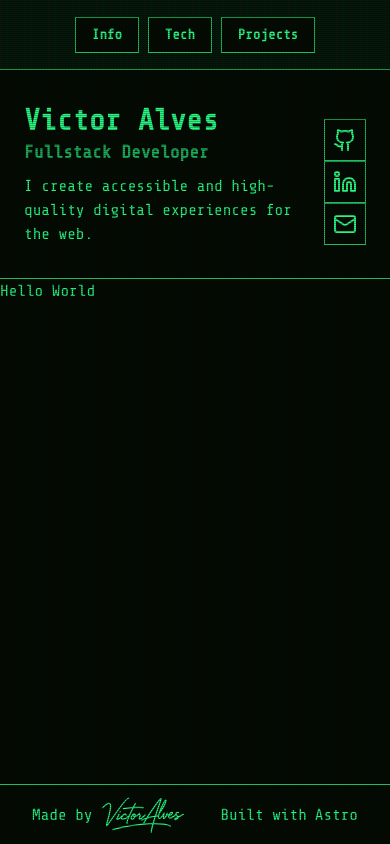
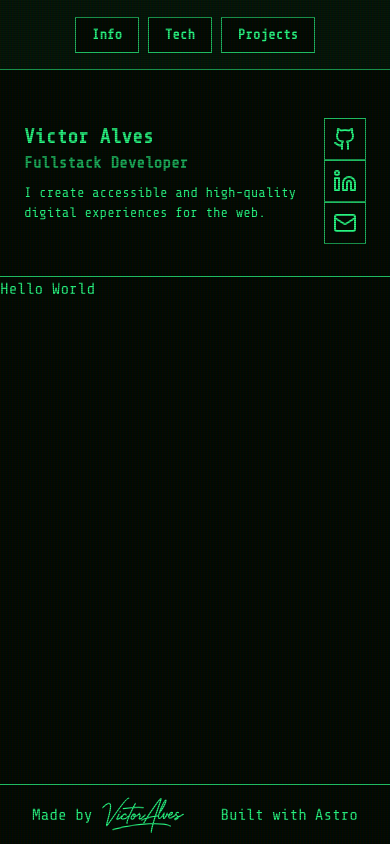
Before and after one commit to victoralvesf/portfolio, an Astro site: page / in a window 390 px wide. Built offline with nearby package versions, Linux system fonts and the light colour scheme; Astro itself is replaced by a stand-in of ours.

Commit message:
chore: add pixel art avatar

```diff
--- a/src/layouts/info.astro
+++ b/src/layouts/info.astro
@@ -28,7 +28,7 @@ const socials = [
     class="hidden min-w-full aspect-square bg-foreground/10 md:block border-4 border-border/75"
   >
     <img
-      src="https://github.com/victoralvesf.png"
+      src="/avatar_pixel_art.png"
       alt="Victor Alves"
       class="aspect-square grayscale-50 hover:grayscale-0 transition-all text-transparent"
     />
@@ -36,14 +36,14 @@ const socials = [
 
   <div class="flex gap-2 md:gap-4 flex-col">
     <div>
-      <h2 class="text-3xl font-bold">Victor Alves</h2>
-      <p class="text-foreground/70 font-semibold text-lg">
+      <h2 class="text-xl md:text-3xl font-bold">Victor Alves</h2>
+      <p class="text-foreground/70 font-semibold text-base md:text-lg">
         Fullstack Developer
       </p>
     </div>
 
     <div class="text-pretty">
-      <p>
+      <p class="text-sm md:text-base">
         I create accessible and high-quality digital experiences for the web.
       </p>
     </div>
```
Also changed, not shown: public/avatar_pixel_art.png (added).
